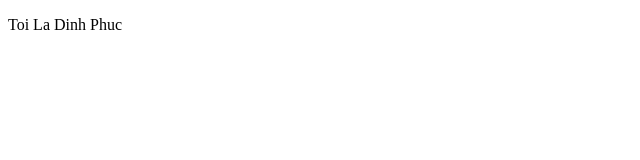
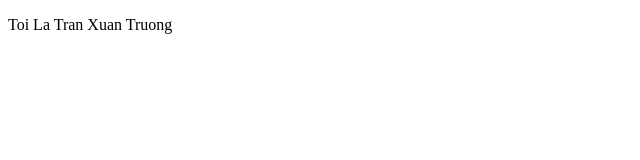
Before and after one commit to XTSoft2004/Test_PullRequest_Confilic, a plain HTML site: page index.html in a window 1280 px wide. Shown: the full height of the page, 0-640 px from the left. Drawn offline with Linux system fonts and the light colour scheme.

Commit message:
Sua Tran Xuan Truong

```diff
--- a/index.html
+++ b/index.html
@@ -6,6 +6,6 @@
     <title>Document</title>
   </head>
   <body>
-    <p>Toi La Dinh Phuc</p>
+    <p>Toi La Tran Xuan Truong</p>
   </body>
 </html>
```
